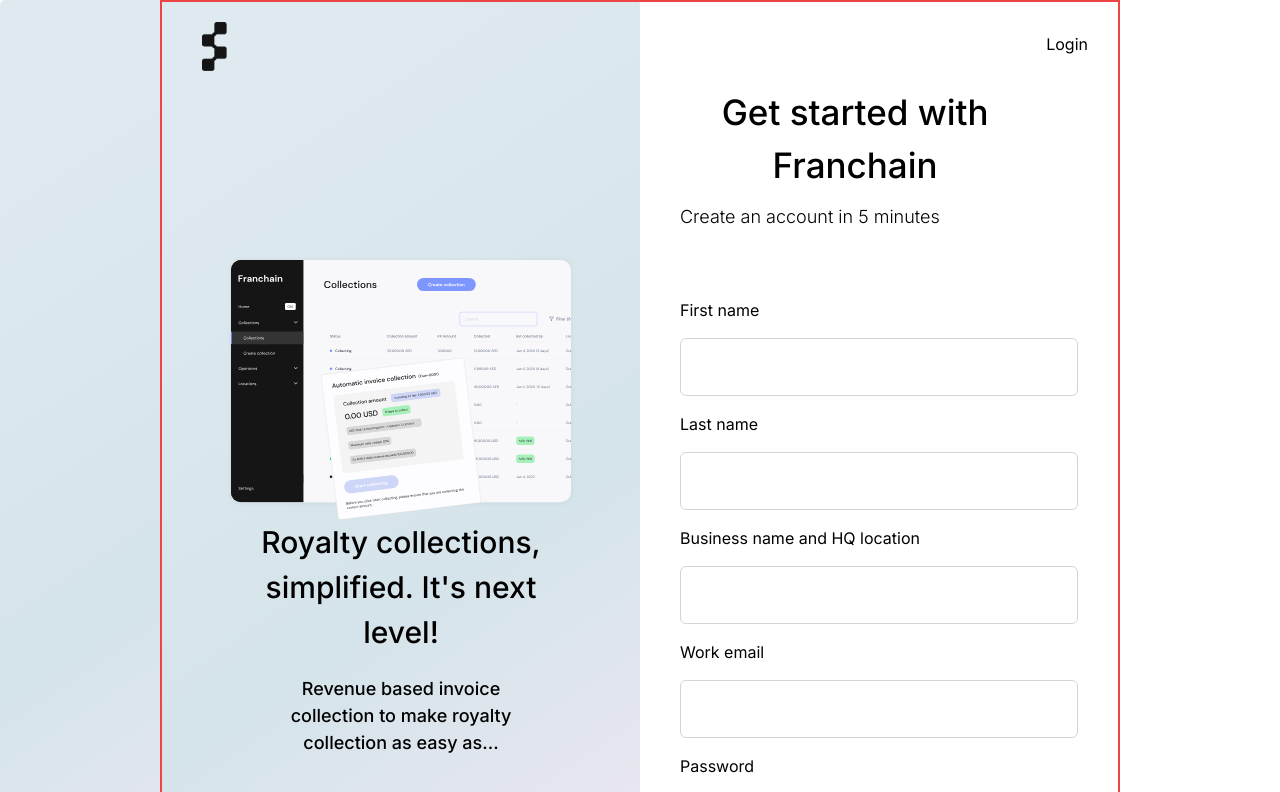
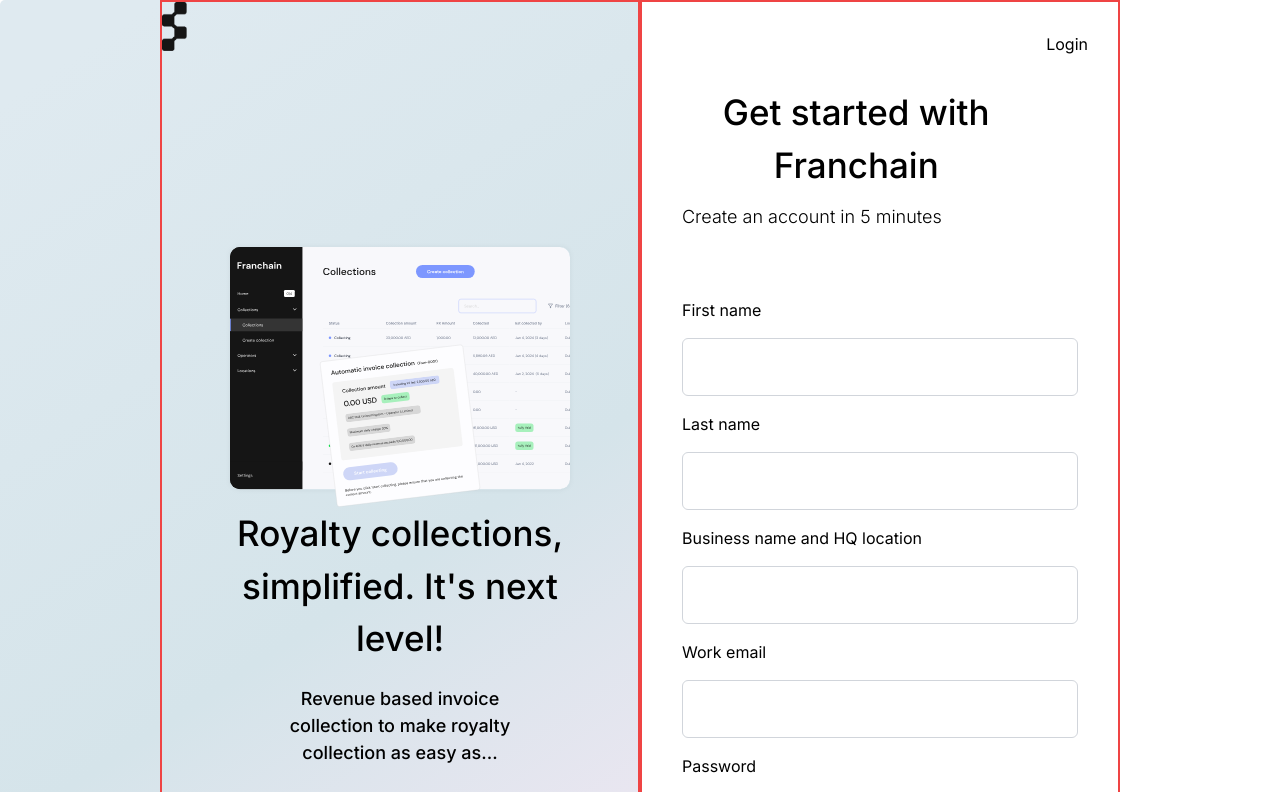
Before and after one commit to allenarduino/technical-test, a Next.js app: page /signup in a window 1280 px wide. Shown: the top 792 px of the page. Built offline with nearby package versions, Linux system fonts and the light colour scheme.

Commit message:
Rearranged the grid system instead nesting internal grid, I used the main grid

```diff
--- a/src/app/signup/page.tsx
+++ b/src/app/signup/page.tsx
@@ -10,20 +10,7 @@
         <>
             <div className=" md:w-full min-h-[100vh]  md:grid md:grid-cols-2 relative">
                 <div
-                    className="md:h-full"
-                    style={{
-                        background: '#f0f0f0',
-                        backgroundImage: 'linear-gradient(146.36deg, #DFEAF0 7.24%, #D5E4EA 57.18%, #F4E7F4 98.87%)',
-                        backgroundPosition: '100% 100%',
-                        backgroundRepeat: 'no-repeat',
-                        borderRadius: '5px',
-                    }}
-                ></div>
-                <div className="absolute  w-full h-full flex justify-center items-center">
-                    {/*********Overlay Container Grid****************************/}
-                    <div className=" w-3/4 h-full grid md:grid-cols-2 border-red-500 border-2 md:max-w-[1300px]">
-                        <div
-                            className="px-10 py-5"
+                    className="md:h-full flex justify-end"
                     style={{
                         background: '#f0f0f0',
                         backgroundImage: 'linear-gradient(146.36deg, #DFEAF0 7.24%, #D5E4EA 57.18%, #F4E7F4 98.87%)',
@@ -32,6 +19,7 @@
                         borderRadius: '5px',
                     }}
                 >
+                    <div className=" w-3/4 h-full border-red-500 border-2 md:max-w-[650px]">
                         <Image
                             src="/images/Group 11303.png"
                             width="25"
@@ -45,11 +33,11 @@
                                 width="0"
                                 height="0"
                                 alt="screen-image"
-                                    className=" w-[75%] min-w-[350px]"
+                                className=" w-[70%] min-w-[350px]"
                             />
 
                             <div className="text-wrapper w-[65%] min-w-[350px] flex text-center">
-                                    <p className="font-medium text-[30px]">Royalty collections, simplified. It's next level!</p>
+                                <p className="font-medium text-[35px]">Royalty collections, simplified. It's next level!</p>
                             </div>
 
                             <div className="text-wrapper w-[60%] min-w-[250px] py-[20px] flex text-center ">
@@ -58,7 +46,10 @@
 
                         </div>
                     </div>
-                        <div>
+                </div>
+
+                <div className="md:h-full flex justify-start">
+                    <div className=" w-3/4 h-full border-red-500 border-2 md:max-w-[650px]">
                         <div className="w-full flex justify-end px-[30px] py-[30px]"><span>Login</span></div>
                         <div>
                             <div className="text-wrapper w-[90%] min-w-[350px] flex text-center px-10">
@@ -108,8 +99,10 @@
                         </form>
                     </div>
                 </div>
+
+
             </div>
-            </div>
+
 
 
 
```
Lines whose indentation alone changed are shown as unchanged.
